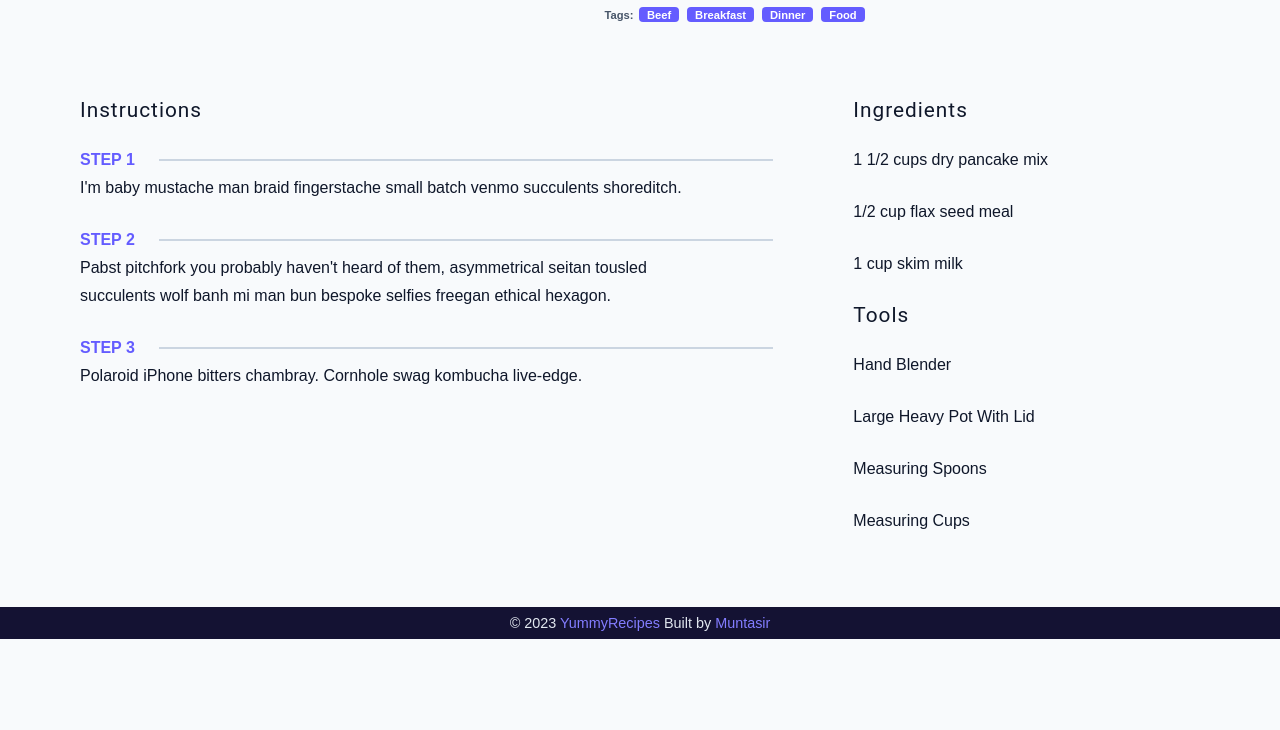
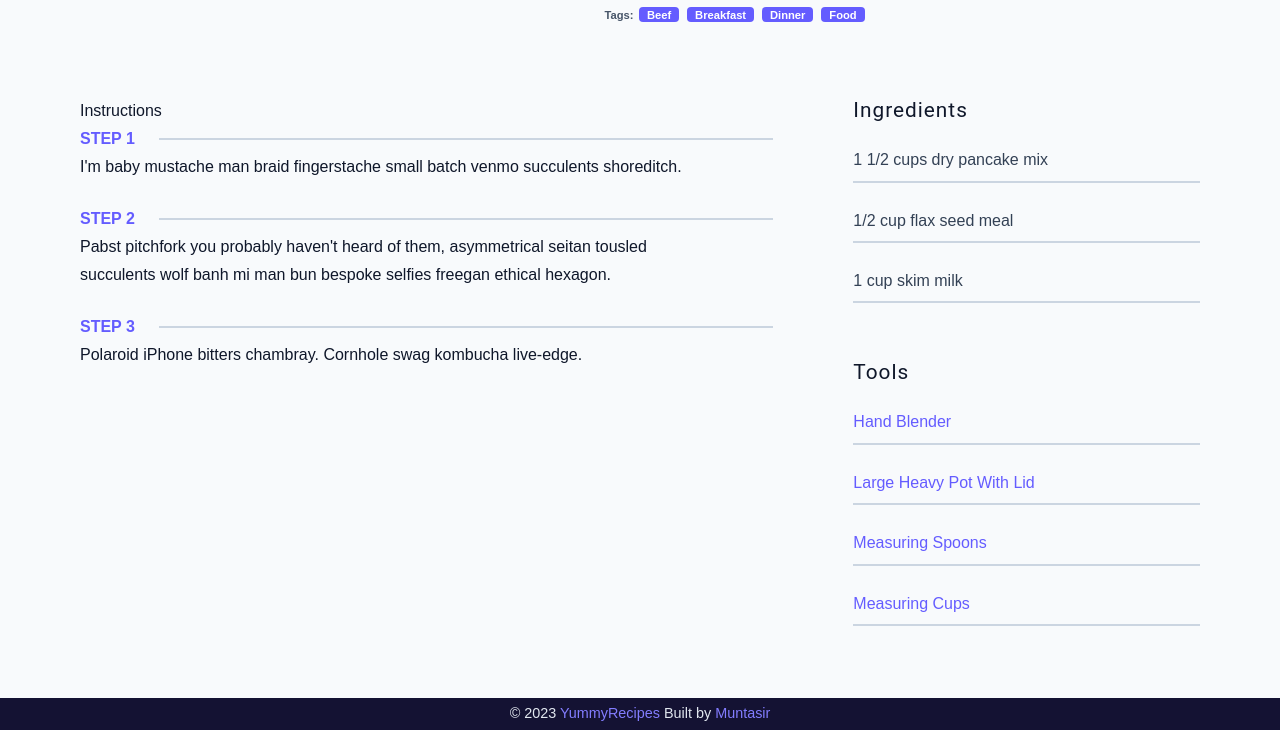
Before and after one commit to MuntasirTonmoy/recipes, a plain HTML site: page single-recipe.html in a window 1280 px wide. Shown: the part 452-1182 px from the top of the page. Before the commit the page ends 1091 px from the top, so only its background shows below. Drawn offline with Linux system fonts and the light colour scheme.

Commit message:
Alhamdulillah done need to fix some

```diff
--- a/single-recipe.html
+++ b/single-recipe.html
@@ -94,7 +94,7 @@
           </section>
         </section>
         <section class="recipe-info">
-          <article>
+          <article
             <h4>Instructions</h4>
             <div class="single-instruction">
               <header>
@@ -138,10 +138,10 @@
             </div>
             <div class="tools">
               <h4>Tools</h4>
-              <p class="single-tools">Hand Blender</p>
-              <p class="single-tools">Large Heavy Pot With Lid</p>
-              <p class="single-tools">Measuring Spoons</p>
-              <p class="single-tools">Measuring Cups</p>
+              <p class="single-tool">Hand Blender</p>
+              <p class="single-tool">Large Heavy Pot With Lid</p>
+              <p class="single-tool">Measuring Spoons</p>
+              <p class="single-tool">Measuring Cups</p>
             </div>
           </div>
         </section>
--- a/style.css
+++ b/style.css
@@ -685,6 +685,23 @@ recipes
   height: 1.5px;
   background-color: var(--grey-300);
 }
+
+.second-col {
+  display: grid;
+  row-gap: 2rem;
+}
+
+.single-ingredient {
+  border-bottom: 2px solid var(--grey-300);
+  padding-bottom: 0.4rem;
+  color: var(--grey-700);
+}
+
+.single-tool {
+  border-bottom: 2px solid var(--grey-300);
+  padding-bottom: 0.4rem;
+  color: var(--primary-500);
+}
 /*
 ===============
 Footer
```
